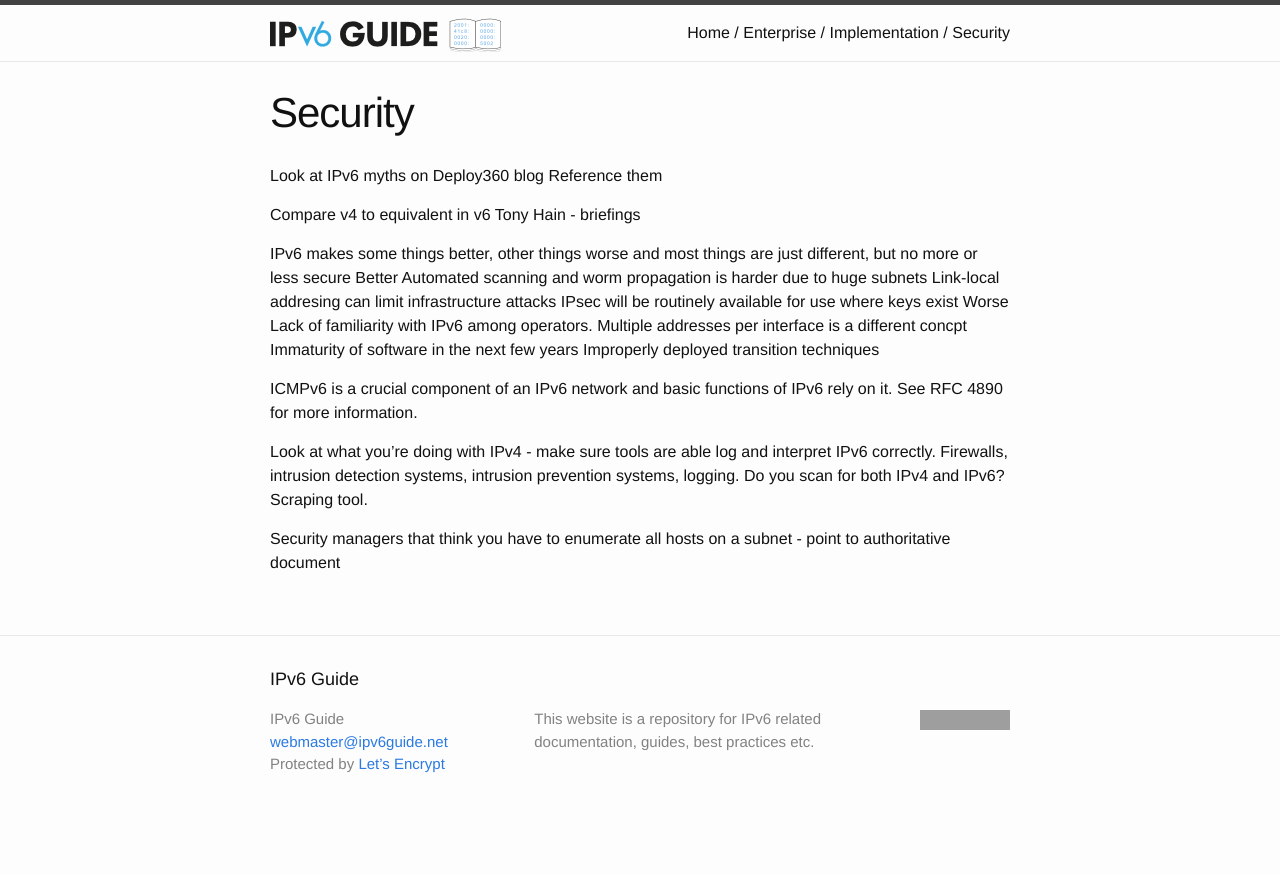
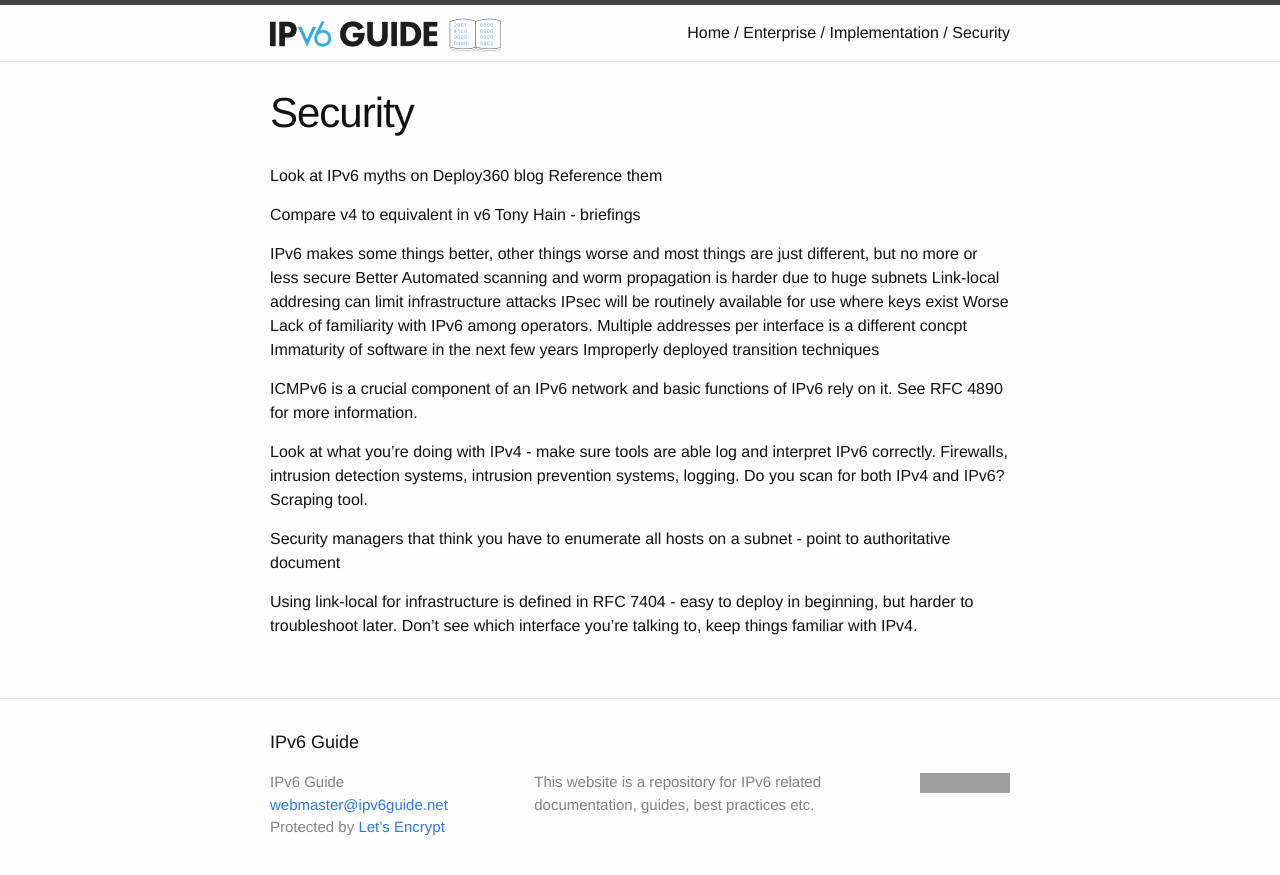
Before and after one commit to ipv6guide/ipv6guide.github.io, a Jekyll site: the page built from enterprise/implementation/security.md, in a window 1280 px wide. Shown: the top 875 px of the page. Built offline with Jekyll 4.4.1, drawn with Linux system fonts in a browser that asks for light colours; grey boxes are pictures that could not be loaded.

Commit message:
Update security.md

```diff
--- a/enterprise/implementation/security.md
+++ b/enterprise/implementation/security.md
@@ -24,3 +24,5 @@ ICMPv6 is a crucial component of an IPv6 network and basic functions of IPv6 rel
 Look at what you're doing with IPv4 - make sure tools are able log and interpret IPv6 correctly. Firewalls, intrusion detection systems, intrusion prevention systems, logging. Do you scan for both IPv4 and IPv6? Scraping tool.
 
 Security managers that think you have to enumerate all hosts on a subnet - point to authoritative document
+
+Using link-local for infrastructure is defined in RFC 7404 - easy to deploy in beginning, but harder to troubleshoot later. Don't see which interface you're talking to, keep things familiar with IPv4.
```
